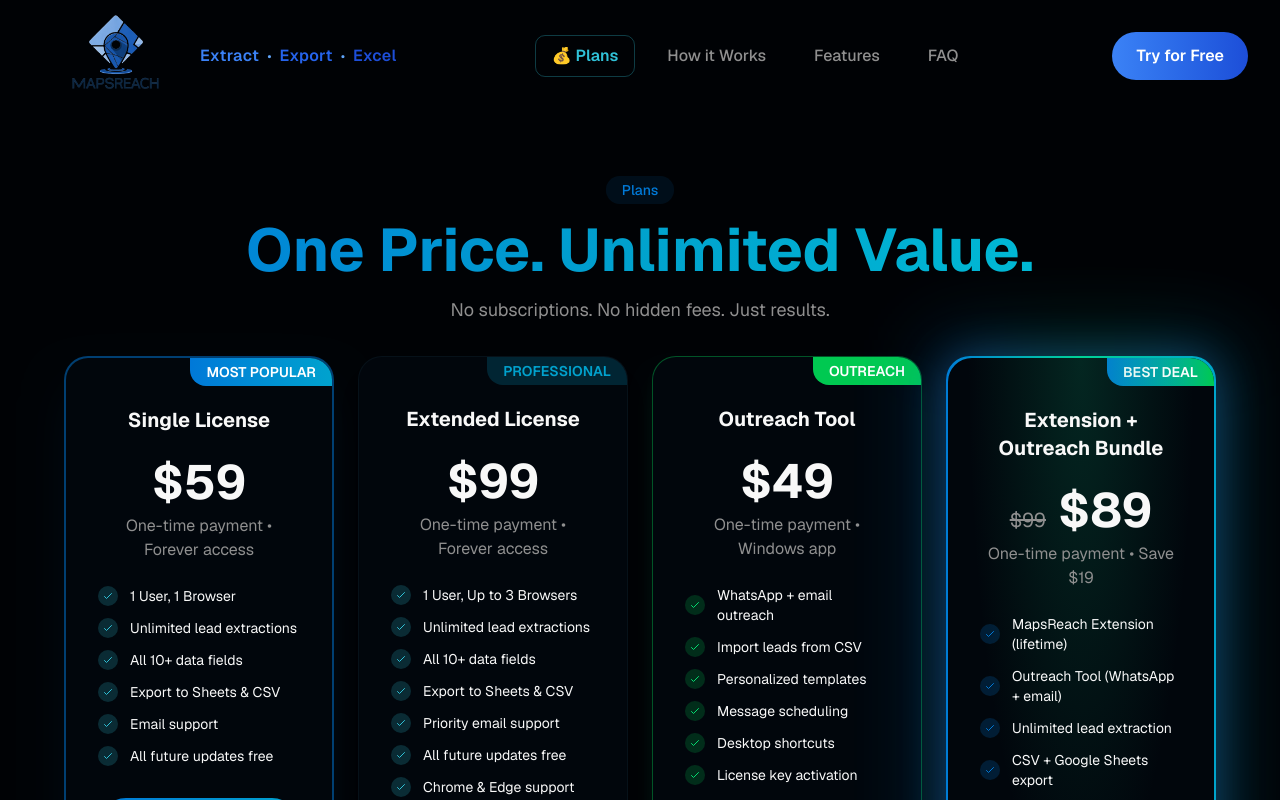
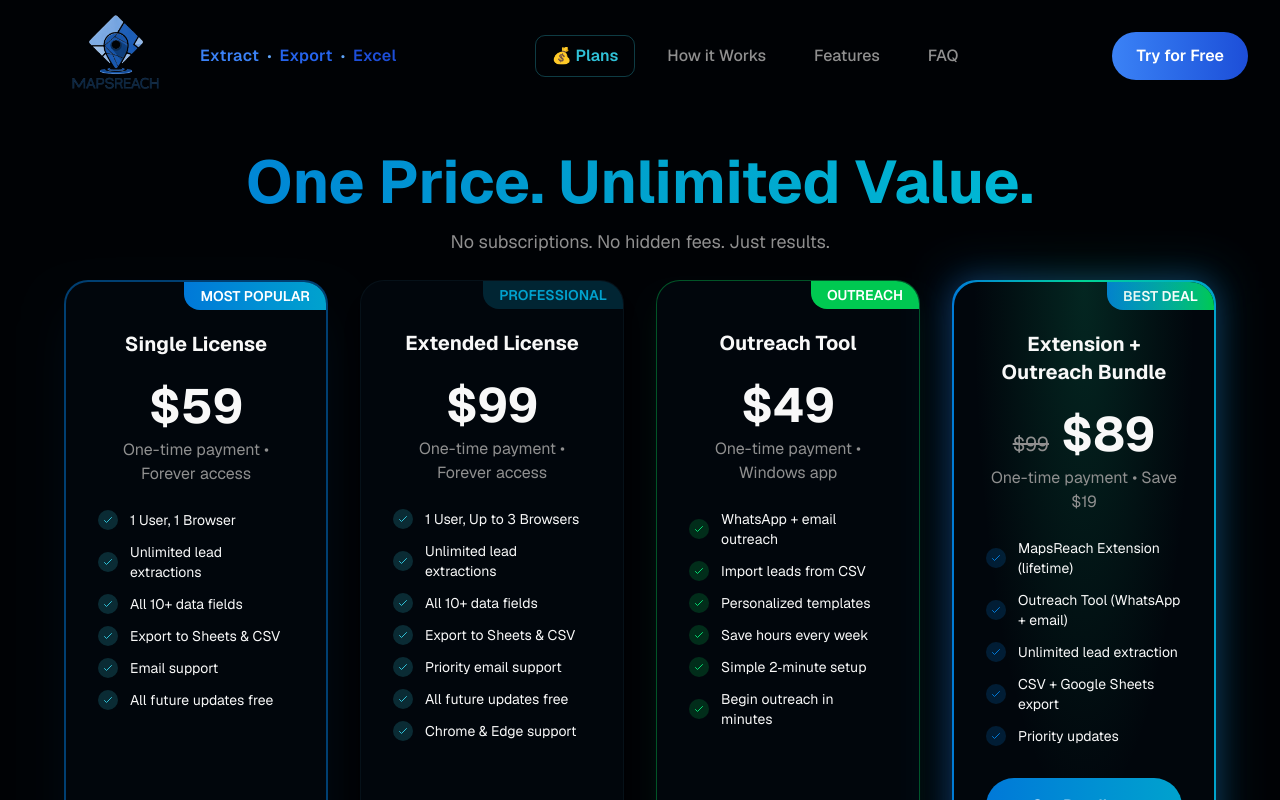
Before and after one commit to lili12388/leads, a Next.js app in the folder landing-page-website-2/: page /pricing in a window 1280 px wide. Shown: the top 800 px of the page. Built offline with nearby package versions, Linux system fonts and the light colour scheme.

Commit message:
Tighten pricing layout and refine offer cards

```diff
--- a/landing-page-website-2/app/pricing/page.tsx
+++ b/landing-page-website-2/app/pricing/page.tsx
@@ -36,19 +36,18 @@ export default function PricingPage() {
       </nav>
 
       {/* Plans Section */}
-      <section className="py-16 px-4">
+      <section className="py-10 px-4">
         <div className="max-w-6xl mx-auto text-center">
-          <div className="mb-8">
-            <span className="inline-block px-4 py-1 bg-primary/10 text-primary rounded-full text-sm font-medium mb-4">Plans</span>
+          <div className="mb-6">
             <h1 className="text-4xl md:text-6xl font-bold mb-4 gradient-text">One Price. Unlimited Value.</h1>
             <p className="text-muted-foreground text-lg">No subscriptions. No hidden fees. Just results.</p>
           </div>
 
           {/* Plan Cards */}
-          <div className="grid md:grid-cols-2 xl:grid-cols-4 gap-6 mb-12">
+          <div className="grid md:grid-cols-2 xl:grid-cols-4 gap-8 mb-12">
 
             {/* Single License - Most Popular */}
-            <div className="bg-card border-2 border-primary/50 rounded-3xl p-8 relative overflow-hidden shadow-2xl shadow-primary/10">
+            <div className="bg-card border-2 border-primary/50 rounded-3xl p-8 relative overflow-hidden shadow-2xl shadow-primary/10 flex flex-col">
               <div className="absolute top-0 right-0 bg-gradient-to-r from-primary to-secondary text-white px-4 py-1 rounded-bl-2xl font-semibold text-sm">
                 MOST POPULAR
               </div>
@@ -60,7 +59,7 @@ export default function PricingPage() {
                 <p className="text-muted-foreground mt-2">One-time payment • Forever access</p>
               </div>
 
-              <div className="space-y-3 text-left mb-8">
+              <div className="space-y-3 text-left mb-8 flex-1">
                 {[
                   "1 User, 1 Browser",
                   "Unlimited lead extractions",
@@ -82,14 +81,14 @@ export default function PricingPage() {
 
               <Link
                 href="/purchase"
-                className="block w-full py-4 bg-gradient-to-r from-primary to-secondary text-white font-semibold rounded-full hover:shadow-xl hover:shadow-primary/40 transition-all text-center"
+                className="block w-full py-4 bg-gradient-to-r from-primary to-secondary text-white font-semibold rounded-full hover:shadow-xl hover:shadow-primary/40 transition-all text-center mt-auto"
               >
                 Get Single License →
               </Link>
             </div>
 
             {/* Extended License - Professional */}
-            <div className="bg-card border border-border/50 rounded-3xl p-8 relative overflow-hidden shadow-xl">
+            <div className="bg-card border border-border/50 rounded-3xl p-8 relative overflow-hidden shadow-xl flex flex-col">
               <div className="absolute top-0 right-0 bg-secondary/20 text-secondary px-4 py-1 rounded-bl-2xl font-semibold text-sm">
                 PROFESSIONAL
               </div>
@@ -101,7 +100,7 @@ export default function PricingPage() {
                 <p className="text-muted-foreground mt-2">One-time payment • Forever access</p>
               </div>
 
-              <div className="space-y-3 text-left mb-8">
+              <div className="space-y-3 text-left mb-8 flex-1">
                 {[
                   "1 User, Up to 3 Browsers",
                   "Unlimited lead extractions",
@@ -124,14 +123,14 @@ export default function PricingPage() {
 
               <Link
                 href="/purchase"
-                className="block w-full py-4 bg-muted hover:bg-muted/80 text-foreground font-semibold rounded-full transition-all text-center"
+                className="block w-full py-4 bg-muted hover:bg-muted/80 text-foreground font-semibold rounded-full transition-all text-center mt-auto"
               >
                 Get Extended License →
               </Link>
             </div>
 
             {/* Outreach Tool */}
-            <div className="bg-card border border-green-500/40 rounded-3xl p-8 relative overflow-hidden shadow-xl shadow-green-500/10">
+            <div className="bg-card border border-green-500/40 rounded-3xl p-8 relative overflow-hidden shadow-xl shadow-green-500/10 flex flex-col">
               <div className="absolute top-0 right-0 bg-green-500 text-white px-4 py-1 rounded-bl-2xl font-semibold text-sm">
                 OUTREACH
               </div>
@@ -143,14 +142,14 @@ export default function PricingPage() {
                 <p className="text-muted-foreground mt-2">One-time payment • Windows app</p>
               </div>
 
-              <div className="space-y-3 text-left mb-8">
+              <div className="space-y-3 text-left mb-8 flex-1">
                 {[
                   "WhatsApp + email outreach",
                   "Import leads from CSV",
                   "Personalized templates",
-                  "Message scheduling",
-                  "Desktop shortcuts",
-                  "License key activation"
+                  "Save hours every week",
+                  "Simple 2‑minute setup",
+                  "Begin outreach in minutes"
                 ].map((item, idx) => (
                   <div key={idx} className="flex items-center gap-3">
                     <div className="w-5 h-5 rounded-full bg-green-500/20 flex items-center justify-center flex-shrink-0">
@@ -165,16 +164,16 @@ export default function PricingPage() {
 
               <Link
                 href="/download/outreach"
-                className="block w-full py-4 bg-gradient-to-r from-green-500 to-emerald-500 text-white font-semibold rounded-full hover:shadow-xl hover:shadow-green-500/40 transition-all text-center"
+                className="block w-full py-4 bg-gradient-to-r from-green-500 to-emerald-500 text-white font-semibold rounded-full hover:shadow-xl hover:shadow-green-500/40 transition-all text-center mt-auto"
               >
                 Get Outreach Tool →
               </Link>
             </div>
 
             {/* Bundle - Best Deal */}
-            <div className="relative rounded-3xl p-[2px] bg-gradient-to-r from-primary via-emerald-400 to-secondary shadow-[0_0_45px_rgba(59,130,246,0.35)]">
-              <div className="absolute -inset-4 bg-gradient-to-r from-primary/30 via-emerald-400/30 to-secondary/30 blur-2xl opacity-80"></div>
-              <div className="relative bg-card rounded-3xl p-8 overflow-hidden">
+            <div className="relative rounded-3xl p-[2px] bg-gradient-to-r from-primary via-emerald-400 to-secondary shadow-[0_0_30px_rgba(59,130,246,0.30)]">
+              <div className="absolute -inset-2 bg-gradient-to-r from-primary/25 via-emerald-400/25 to-secondary/25 blur-xl opacity-70"></div>
+              <div className="relative bg-card rounded-3xl p-8 overflow-hidden flex flex-col">
                 <div className="absolute top-0 right-0 bg-gradient-to-r from-primary to-green-500 text-white px-4 py-1 rounded-bl-2xl font-semibold text-sm">
                   BEST DEAL
                 </div>
@@ -191,13 +190,12 @@ export default function PricingPage() {
                     <p className="text-muted-foreground mt-2">One-time payment • Save $19</p>
                   </div>
 
-                  <div className="space-y-3 text-left mb-8">
+                  <div className="space-y-3 text-left mb-8 flex-1">
                     {[
                       "MapsReach Extension (lifetime)",
                       "Outreach Tool (WhatsApp + email)",
                       "Unlimited lead extraction",
                       "CSV + Google Sheets export",
-                      "Templates + scheduling",
                       "Priority updates"
                     ].map((item, idx) => (
                       <div key={idx} className="flex items-center gap-3">
@@ -213,7 +211,7 @@ export default function PricingPage() {
 
                   <Link
                     href="/purchase"
-                    className="block w-full py-4 bg-gradient-to-r from-primary to-secondary text-white font-semibold rounded-full hover:shadow-xl hover:shadow-primary/40 transition-all text-center"
+                    className="block w-full py-4 bg-gradient-to-r from-primary to-secondary text-white font-semibold rounded-full hover:shadow-xl hover:shadow-primary/40 transition-all text-center mt-auto"
                   >
                     Get Bundle →
                   </Link>
```
